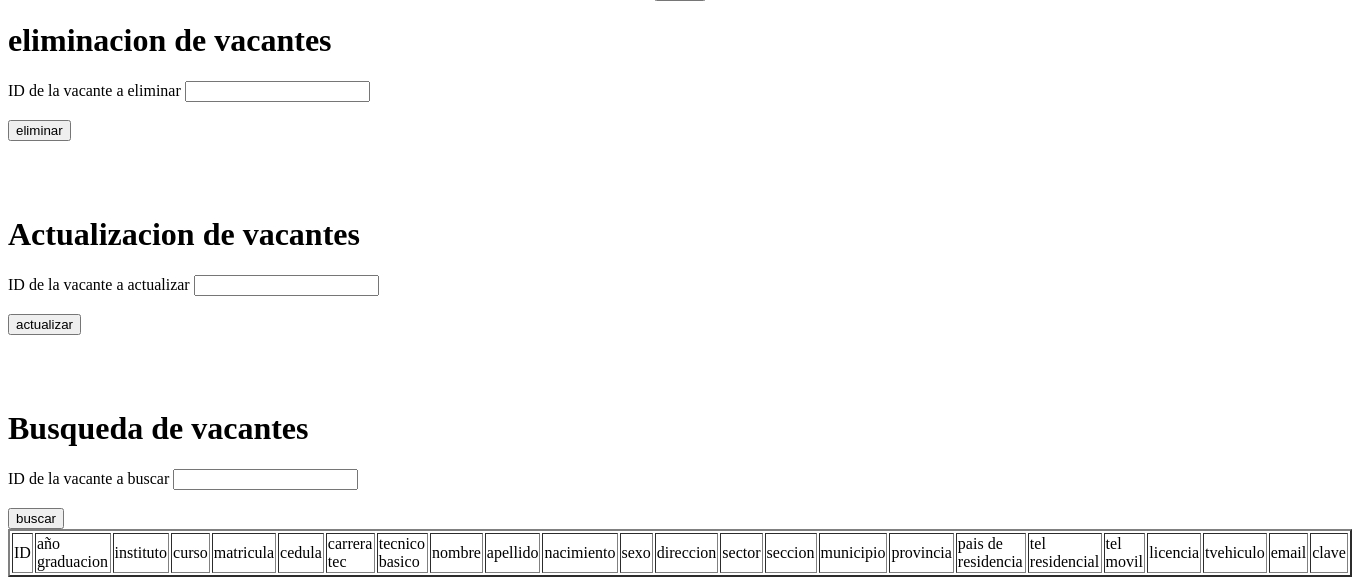
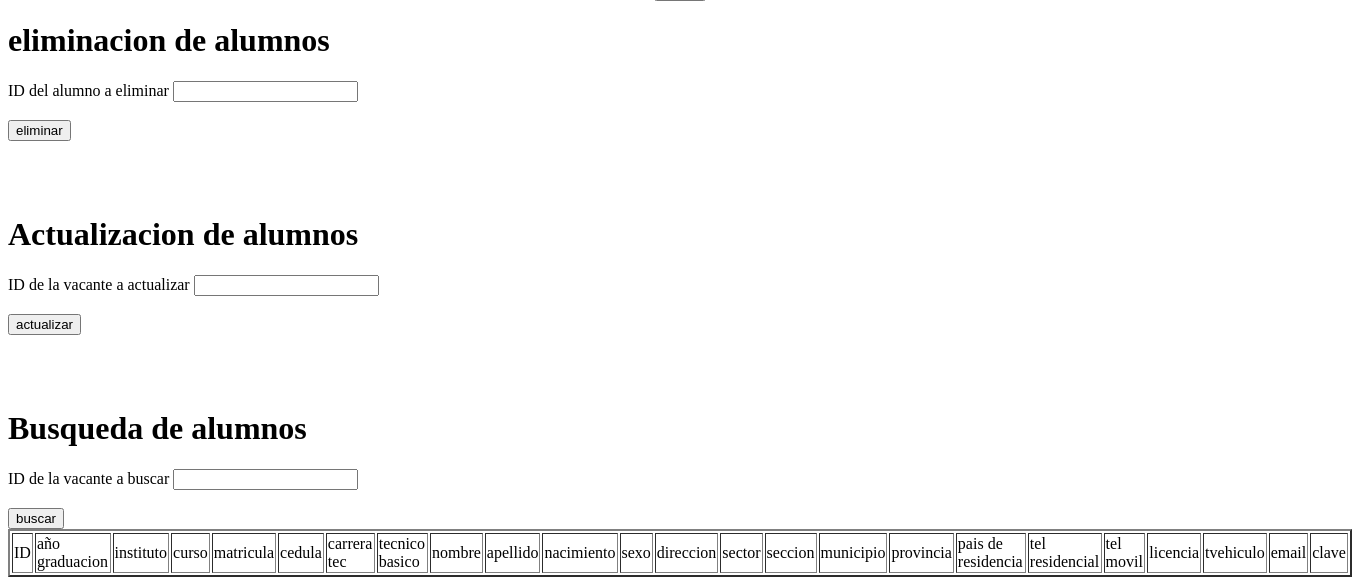
Before and after one commit to cricrivr/practica.grupal, a PHP site: page /alumno.php in a window 1360 px wide. Shown: the part 1697-2278 px from the top of the page. Run offline with PHP 8.4, Linux system fonts and the light colour scheme; data that the repository does not hold is empty; a stand-in replaces the project's code that opens the database connection.

Commit message:
se creo el codigo para eliminar alumnos

```diff
--- a/alumno.php
+++ b/alumno.php
@@ -254,8 +254,8 @@
 
             </form>
             <form action="alumnos_delete.php" method="POST">
-    <h1>eliminacion de vacantes</h1>
-<label >ID de la vacante a eliminar</label>
+    <h1>eliminacion de alumnos</h1>
+<label >ID del alumno a eliminar</label>
 <input type="text" name="id">
 <br><br>
 <button>eliminar</button>
@@ -264,7 +264,7 @@
 
 
 <form action="alumnos_datos.php" method="POST">
-    <h1>Actualizacion de vacantes</h1>
+    <h1>Actualizacion de alumnos</h1>
 <label >ID de la vacante a actualizar</label>
 <input type="text" name="id">
 <br><br>
@@ -274,7 +274,7 @@
 
 
 <form action="alumno_buscar.php" method="POST">
-    <h1>Busqueda de vacantes</h1>
+    <h1>Busqueda de alumnos</h1>
 <label >ID de la vacante a buscar</label>
 <input type="text" name="id">
 <br><br>
```
Also changed, not shown: alumnos_delete.php (+10 -0 lines).
